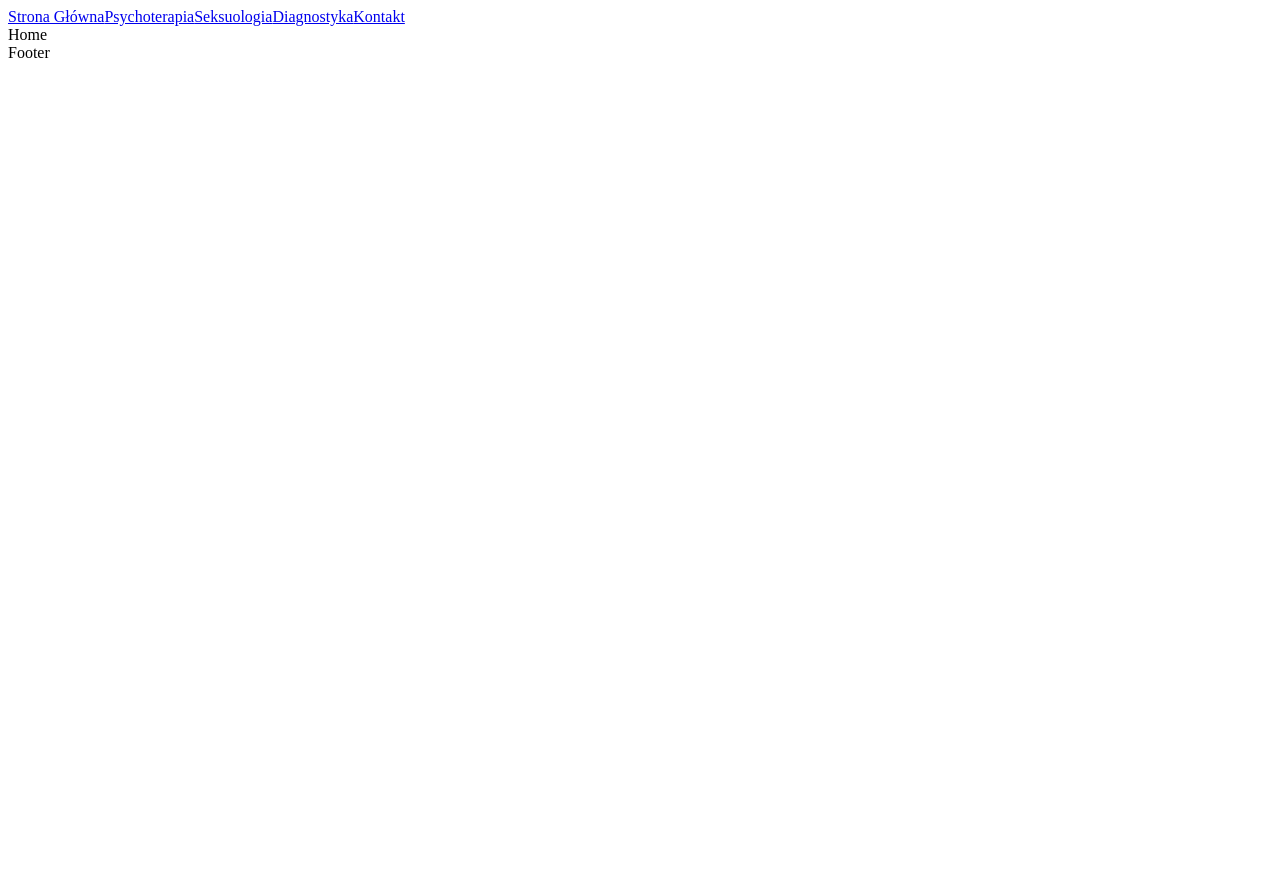
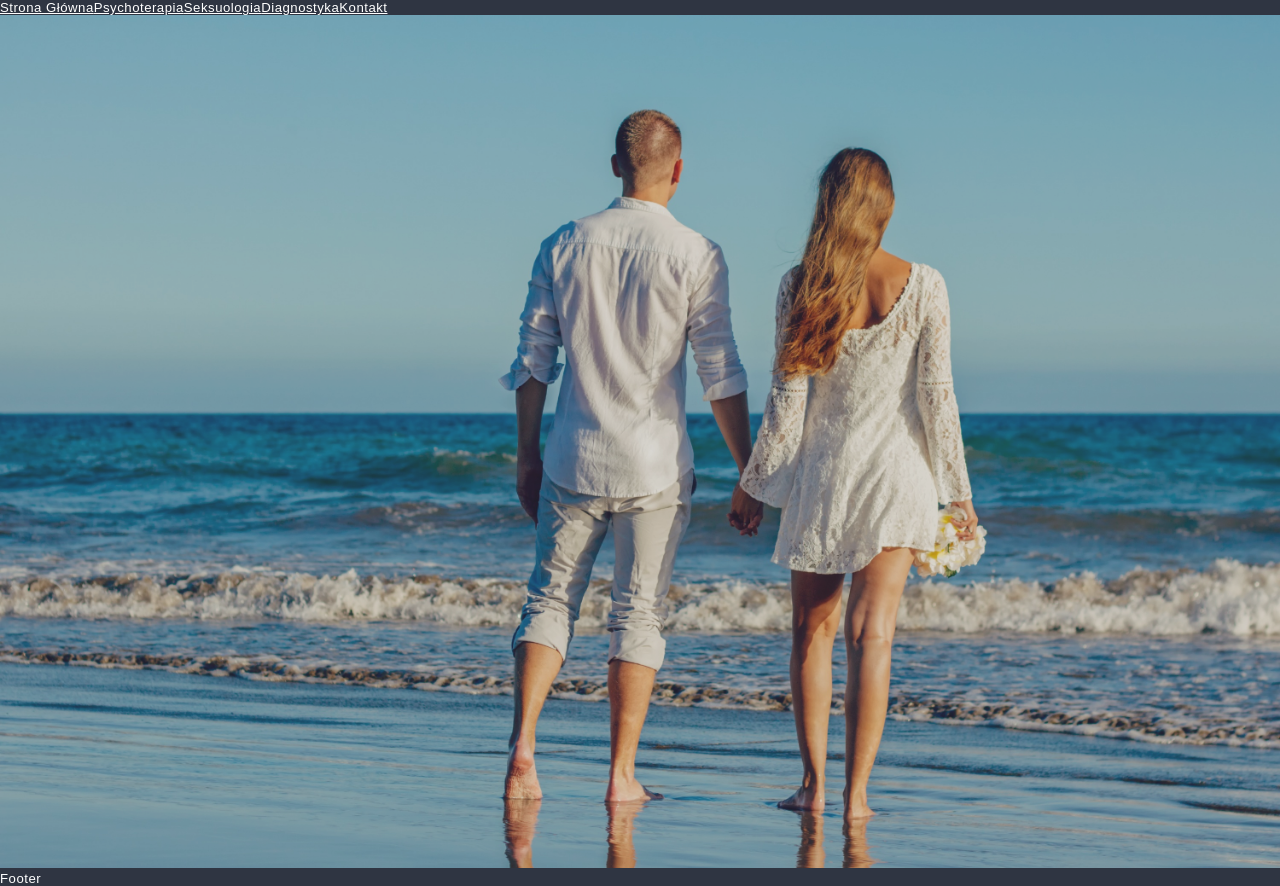
Before and after one commit to wrotewrong/instytut_tp, a React (Create React App) app in the folder client/: page / in a window 1280 px wide. Before the commit the page ends 800 px from the top, so only its background shows below. Built offline with nearby package versions, Linux system fonts and the light colour scheme.

Commit message:
Add css settings and global styles

```diff
--- a/client/package.json
+++ b/client/package.json
@@ -41,5 +41,10 @@
       "last 1 firefox version",
       "last 1 safari version"
     ]
+  },
+  "devDependencies": {
+    "@babel/plugin-transform-private-property-in-object": "^7.22.11",
+    "sass": "^1.69.4",
+    "sass-loader": "^13.3.2"
   }
 }
--- a/client/src/components/pages/Home/home.js
+++ b/client/src/components/pages/Home/home.js
@@ -1,3 +1,7 @@
 export function Home() {
-  return <div>Home</div>;
+  return (
+    <div>
+      <img src='splash.jpg' alt='' />
+    </div>
+  );
 }
--- a/client/src/index.js
+++ b/client/src/index.js
@@ -4,6 +4,7 @@ import { App } from './App';
 import { Provider } from 'react-redux';
 import store from './redux/store';
 import { BrowserRouter } from 'react-router-dom';
+import './styles/global.scss';
 
 const root = ReactDOM.createRoot(document.getElementById('root'));
 root.render(
--- /dev/null
+++ b/client/src/styles/global.scss
@@ -0,0 +1,32 @@
+@import './settings.scss';
+
+*,
+*::before,
+*::after {
+  box-sizing: border-box;
+}
+
+body {
+  margin: 0;
+  padding: 0;
+  background: $color-dark;
+  font-family: $font-text;
+  font-size: ($base-size * 1.1);
+  color: $color-light;
+  letter-spacing: 0.5px;
+}
+
+a {
+  color: $color-light;
+}
+
+img {
+  width: 100%;
+  filter: contrast(80%);
+}
+
+// :global(.container) {
+//   width: 90%;
+//   max-width: 1400px;
+//   margin: 0 auto;
+// }
--- /dev/null
+++ b/client/src/styles/settings.scss
@@ -0,0 +1,11 @@
+$color-light: #fff;
+$color-gray: #aaa;
+$color-dark: #2f3542;
+$color-success: #26de81;
+$color-warning: #e1644e;
+
+$font-text: 'Poppins', sans-serif;
+
+$radius: 5px;
+$base-size: 12px;
+$transition: all 0.5s;
```
Also changed, not shown: client/public/splash.jpg (added), 1 other file (tests, documents, lock files or other folders).
